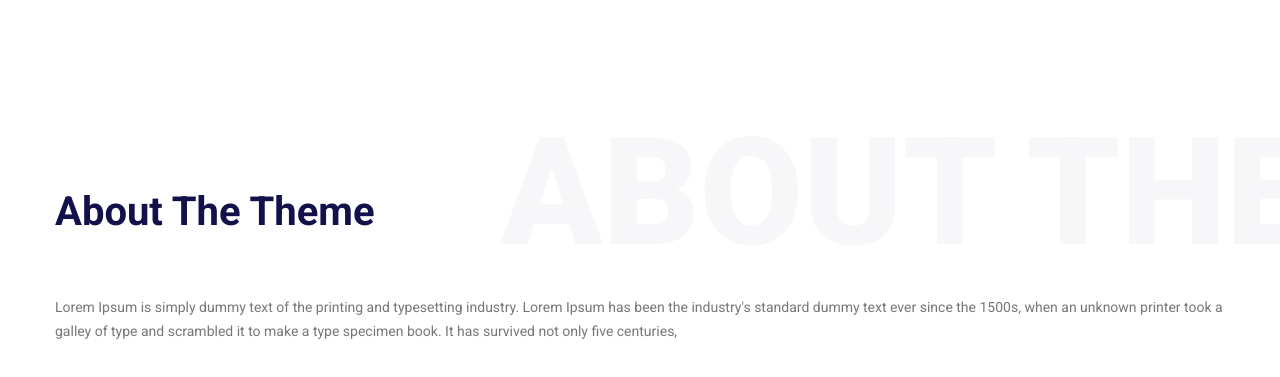
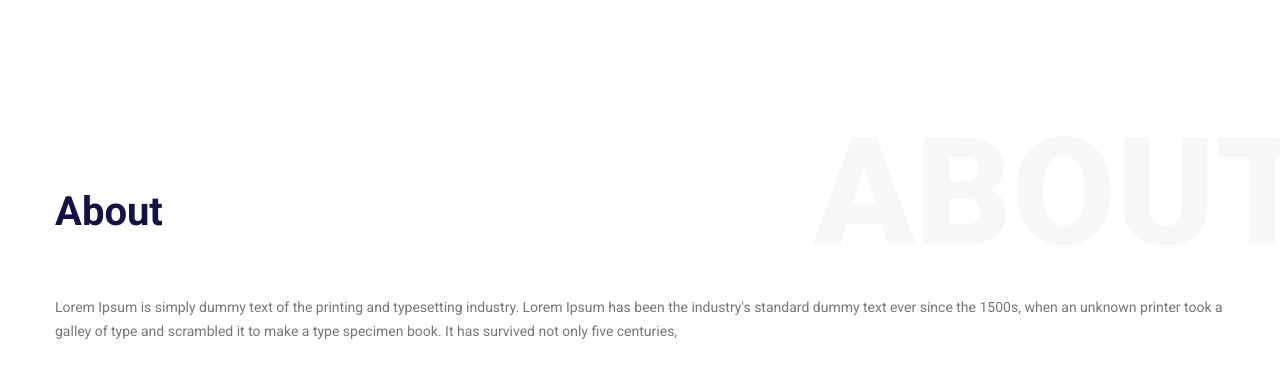
Before and after one commit to subham7/dnHomes, a website: page public/index.html in a window 1280 px wide. Shown: the part 822-1199 px from the top of the page. Drawn offline with Linux system fonts and the light colour scheme; some packages are replaced by stand-ins of ours.

Commit message:
text changed

```diff
--- a/public/index.html
+++ b/public/index.html
@@ -126,10 +126,10 @@
             <span class="icon icon-cross-1"></span>
             <span class="icon icon-circle-9"></span>
         </div>
-        <span class="float-text">About The</span>
+        <span class="float-text">About</span>
         <div class="auto-container">
             <div class="sec-title">
-                <h2>About The Theme</h2>
+                <h2>About</h2>
             </div>
 
             <div>
```
